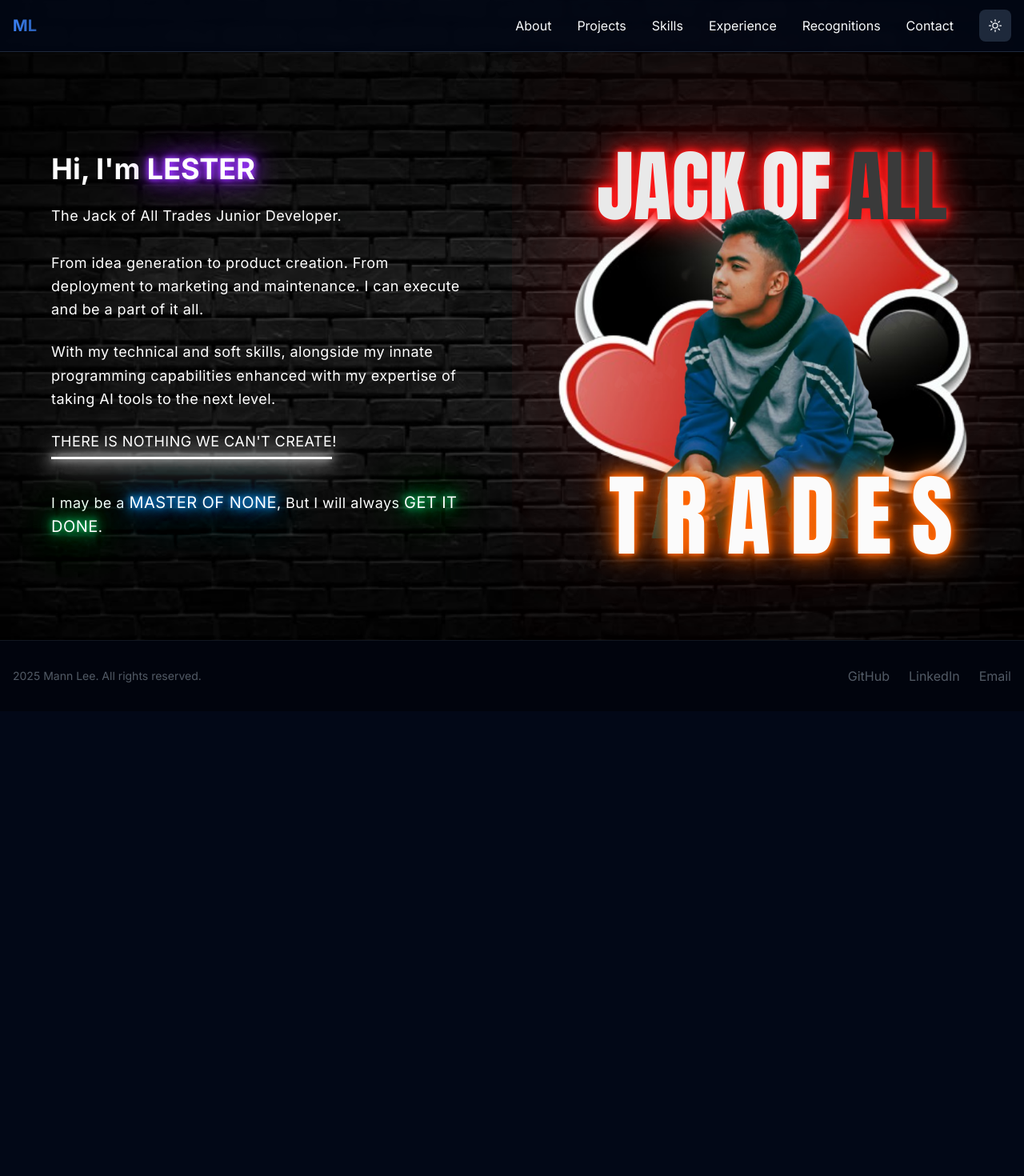
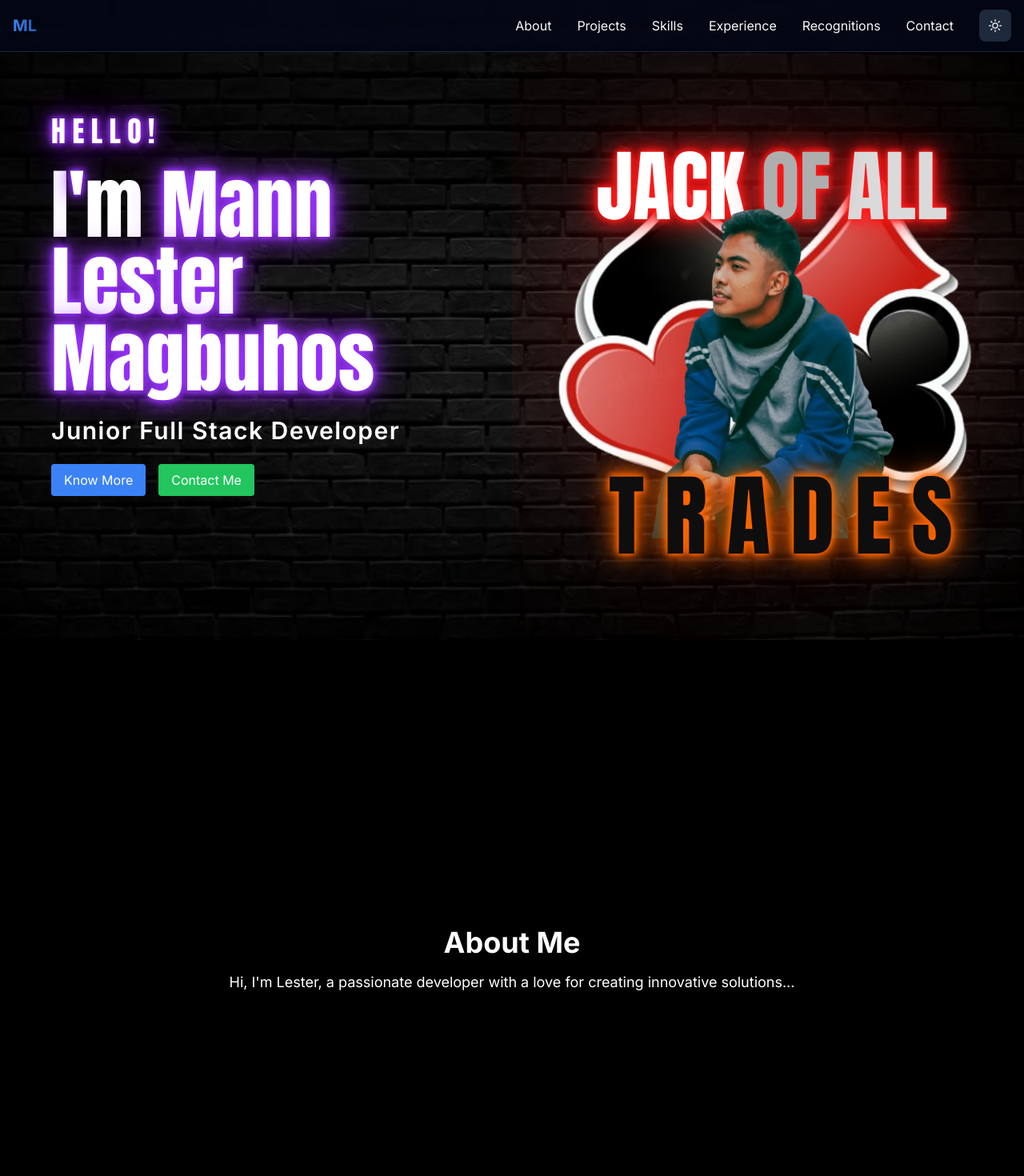
Before and after one commit to MannLester/PortfolioWebsite, a Next.js app: page / in a window 1280 px wide. Shown: the top 1470 px of the page at 80% size. Before the commit the page ends 889 px from the top, so only its background shows below. Built offline with nearby package versions, Linux system fonts and the light colour scheme.

Commit message:
Updated Home Page

```diff
--- a/src/app/page.tsx
+++ b/src/app/page.tsx
@@ -1,5 +1,11 @@
 import HomePage from '@/components/sections/HomePage';
+import AboutPage from '@/components/sections/AboutPage';
 
 export default function Home() {
-  return <HomePage />;
+  return (
+    <>
+      <HomePage />
+      <AboutPage />
+    </>
+  );
 }
--- /dev/null
+++ b/src/components/sections/AboutPage.tsx
@@ -0,0 +1,16 @@
+const AboutPage = () => {
+    return (
+        <div className="h-screen flex flex-col bg-black text-white">
+            <section className="flex-1 flex items-center justify-center">
+                <div className="text-center">
+                    <h2 className="text-4xl font-bold">About Me</h2>
+                    <p className="text-lg mt-4">Hi, I'm Lester, a passionate developer with a love for creating innovative solutions...</p>
+                    {/* Skills, Experience, Hobbies sections here */}
+                </div>
+            </section>
+            {/* Optional: Add a footer or additional sections */}
+        </div>
+    );
+}
+
+export default AboutPage;
--- a/src/components/sections/HomePage.tsx
+++ b/src/components/sections/HomePage.tsx
@@ -19,17 +19,25 @@ const anton = Anton({
 
 const HomePage = () => {
   return (
-    <div className="h-screen flex bg-black overflow-hidden" style={{ backgroundImage: `url(${brickBackground.src})`, backgroundSize: 'cover', backgroundPosition: 'center' }}>
-      <div className="absolute inset-0 bg-black opacity-45" />
+    <div className="h-screen flex bg-black overflow-hidden backdrop-blur-lg" style={{ backgroundImage: `url(${brickBackground.src})`, backgroundSize: 'cover', backgroundPosition: 'center' }}>
+      <div className="absolute inset-0 bg-black opacity-50" />
       {/* Hero Section */}
       <section className="flex w-full h-full z-10">
         {/* Left side - content */}
-        <div className="flex-1 flex items-center justify-center px-16">
-          <div className="space-y-6 mt-16">
+        <div className="flex-1 flex items-start justify-start px-16">
+          <div className="space-y-6 mt-36">
             <div className="space-y-6">
-              <h2 className="text-white text-4xl font-bold">Hi, I'm <span
-                className="text-white [text-shadow:0_0_7px_#9933ff,0_0_10px_#9933ff,0_0_21px_#9933ff,0_0_42px_#9933ff]"
-              >LESTER</span></h2>
+              <h1 className={`text-white text-4xl tracking-normal font-bold [text-shadow:0_0_7px_#9933ff,0_0_10px_#9933ff,0_0_21px_#9933ff,0_0_42px_#9933ff] ${anton.className}`}>H E L L O !</h1>
+
+              <h2 className={`text-white text-8xl tracking-normal ${anton.className}`}>I<span className="text-white [text-shadow:0_0_7px_#9933ff,0_0_10px_#9933ff,0_0_21px_#9933ff,0_0_42px_#9933ff]">'</span>m <span className="text-white [text-shadow:0_0_7px_#9933ff,0_0_10px_#9933ff,0_0_21px_#9933ff,0_0_42px_#9933ff]">Mann Lester Magbuhos</span></h2>
+
+              <p className="text-white text-3xl font-semibold tracking-wider ${anton.className}">Junior Full Stack Developer</p>
+
+              <div className="flex space-x-4 mt-6">
+                <button className="bg-blue-500 text-white px-4 py-2 rounded">Know More</button>
+                <button className="bg-green-500 text-white px-4 py-2 rounded">Contact Me</button>
+              </div>
+              {/*
               <p className="text-white text-lg tracking-wide leading-relaxed">
                 The Jack of All Trades Junior Developer.
                 <br />
@@ -37,18 +45,20 @@ const HomePage = () => {
                 From idea generation to product creation. From deployment to marketing and maintenance. I can execute and be a part of it all.
               </p>
               <p className="text-white text-lg tracking-wide leading-relaxed">
-                With my technical and soft skills, alongside my innate programming capabilities enhanced with my expertise of taking AI tools to the next level.</p>
+                With my technical and soft skills, alongside my innate programming capabilities enhanced with my expertise of taking AI tools to the next level.
+              </p>
               <p className="text-white text-lg tracking-wide leading-relaxed">
                 <span className="relative inline-block">THERE IS NOTHING WE CAN'T CREATE<span className="absolute -bottom-2 left-0 w-full h-[3px] bg-white [box-shadow:0_0_10px_#fff,0_0_20px_#fff,0_0_30px_#fff,0_0_40px_#fff,0_0_70px_#fff]"></span></span>!
               </p>
               <br />
               <p className="text-white text-lg tracking-wide leading-relaxed">
                 I may be a <span
-                  className="text-white text-xl [text-shadow:0_0_7px_#0099ff,0_0_14px_#0099ff,0_0_21px_#0099ff,0_0_42px_#0099ff,0_0_82px_#0099ff]"
+                className="text-white text-xl [text-shadow:0_0_7px_#0099ff,0_0_14px_#0099ff,0_0_21px_#0099ff,0_0_42px_#0099ff,0_0_82px_#0099ff]"
                 >MASTER OF NONE</span>, But I will always <span
-                  className="text-white text-xl [text-shadow:0_0_7px_#00cc66,0_0_14px_#00cc66,0_0_21px_#00cc66,0_0_42px_#00cc66,0_0_82px_#00cc66]"
+                className="text-white text-xl [text-shadow:0_0_7px_#00cc66,0_0_14px_#00cc66,0_0_21px_#00cc66,0_0_42px_#00cc66,0_0_82px_#00cc66]"
                 >GET IT DONE</span>.
               </p>
+              */}
             </div>
           </div>
         </div>
```
